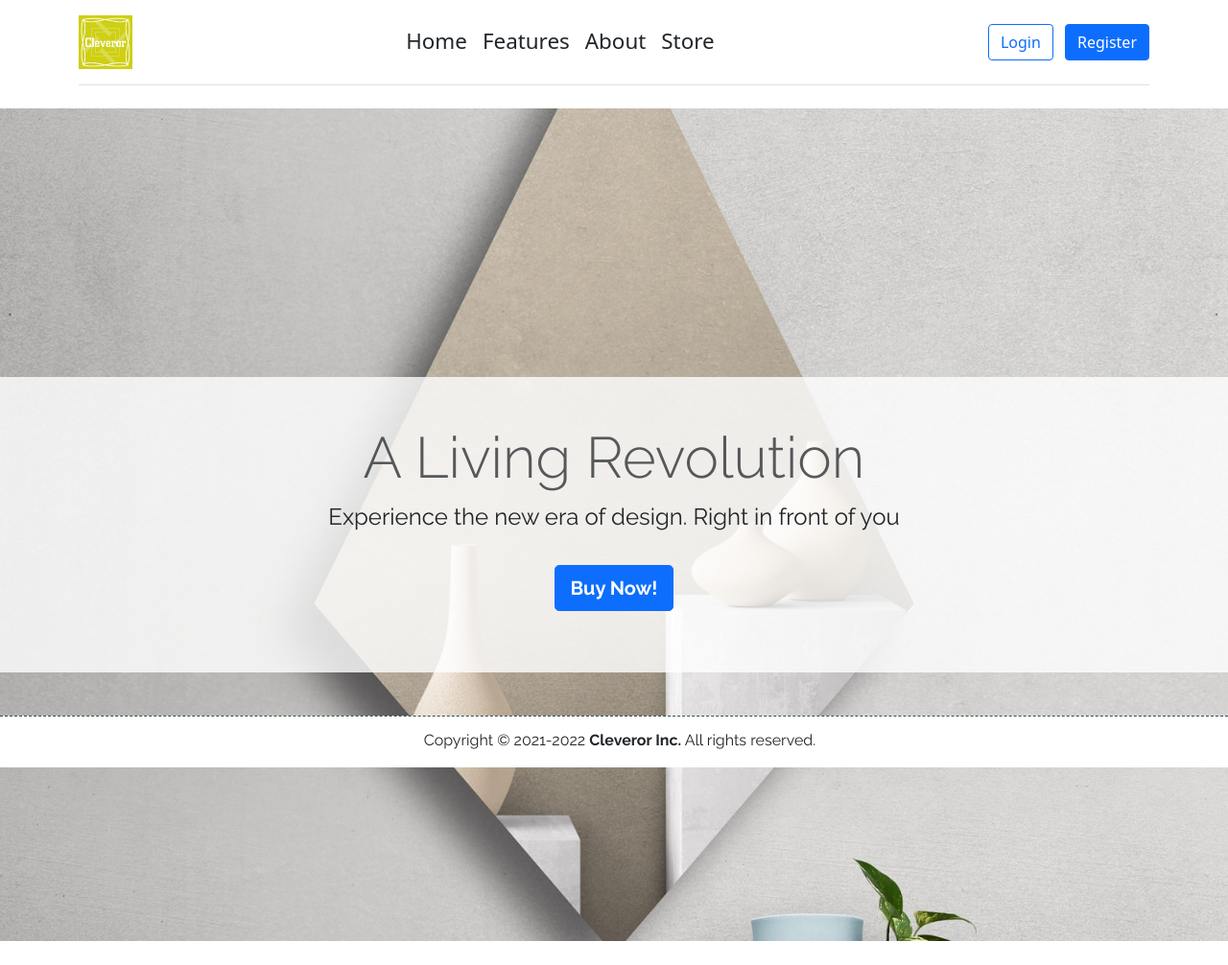
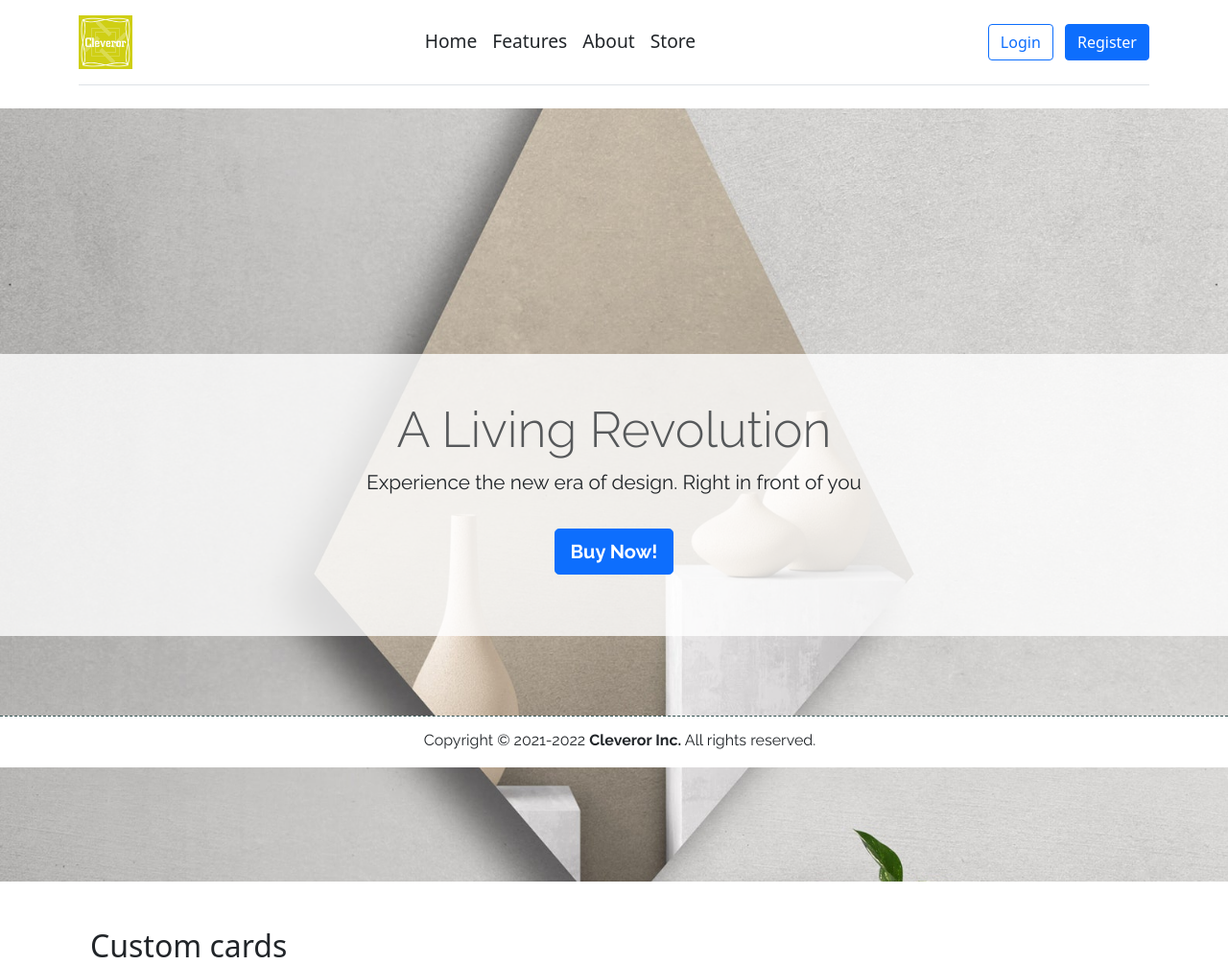
Before and after one commit to OscarCasalegno/smart-mirror, a Flask app: page / in a window 1280 px wide. Shown: the top 1006 px of the page at 96% size. Run offline with Flask 2, Linux system fonts and the light colour scheme; some libraries are stand-ins or nearby versions.

Commit message:
Improved design and readability

```diff
--- a/website/static/custom1.css
+++ b/website/static/custom.css
@@ -6,7 +6,7 @@
 .centered {
     /*Title*/
     text-align: center;
-    padding: 35vh 0;
+    padding: 32vh 0;
 }
 .background-1 {
     /*Background*/
@@ -15,7 +15,7 @@
     background-attachment: fixed;
     background-position: center center;
     background-size: cover;
-    font-size: 150%;
+    font-size: 130%;
 }
 
 .blue {
@@ -29,7 +29,7 @@
 }
 
 .nav-custom {
-    font-size: 140%;
+    font-size: 120%;
     border-bottom: white solid 2pt;
 }
 
--- a/website/templates/base.html
+++ b/website/templates/base.html
@@ -8,7 +8,7 @@
     <link href="https://cdn.jsdelivr.net/npm/bootstrap@5.1.3/dist/css/bootstrap.min.css" rel="stylesheet" integrity="sha384-1BmE4kWBq78iYhFldvKuhfTAU6auU8tT94WrHftjDbrCEXSU1oBoqyl2QvZ6jIW3" crossorigin="anonymous"/>
     <!-- Personalized style -->
     <link href="https://fonts.googleapis.com/css2?family=Raleway:ital,wght@0,300;0,400;0,500;0,600;0,700;1,300;1,400;1,500;1,600;1,700&display=swap" rel="stylesheet">
-    <link rel=stylesheet type=text/css href="{{ url_for('static', filename='custom1.css') }}" >
+    <link rel=stylesheet type=text/css href="{{ url_for('static', filename='custom.css') }}" >
 
     <link rel="icon" type="image/png" href="{{ url_for('static', filename='logo.png') }}">
     <title>
```
Also changed, not shown: website/templates/about.html (+6 -6 lines).
